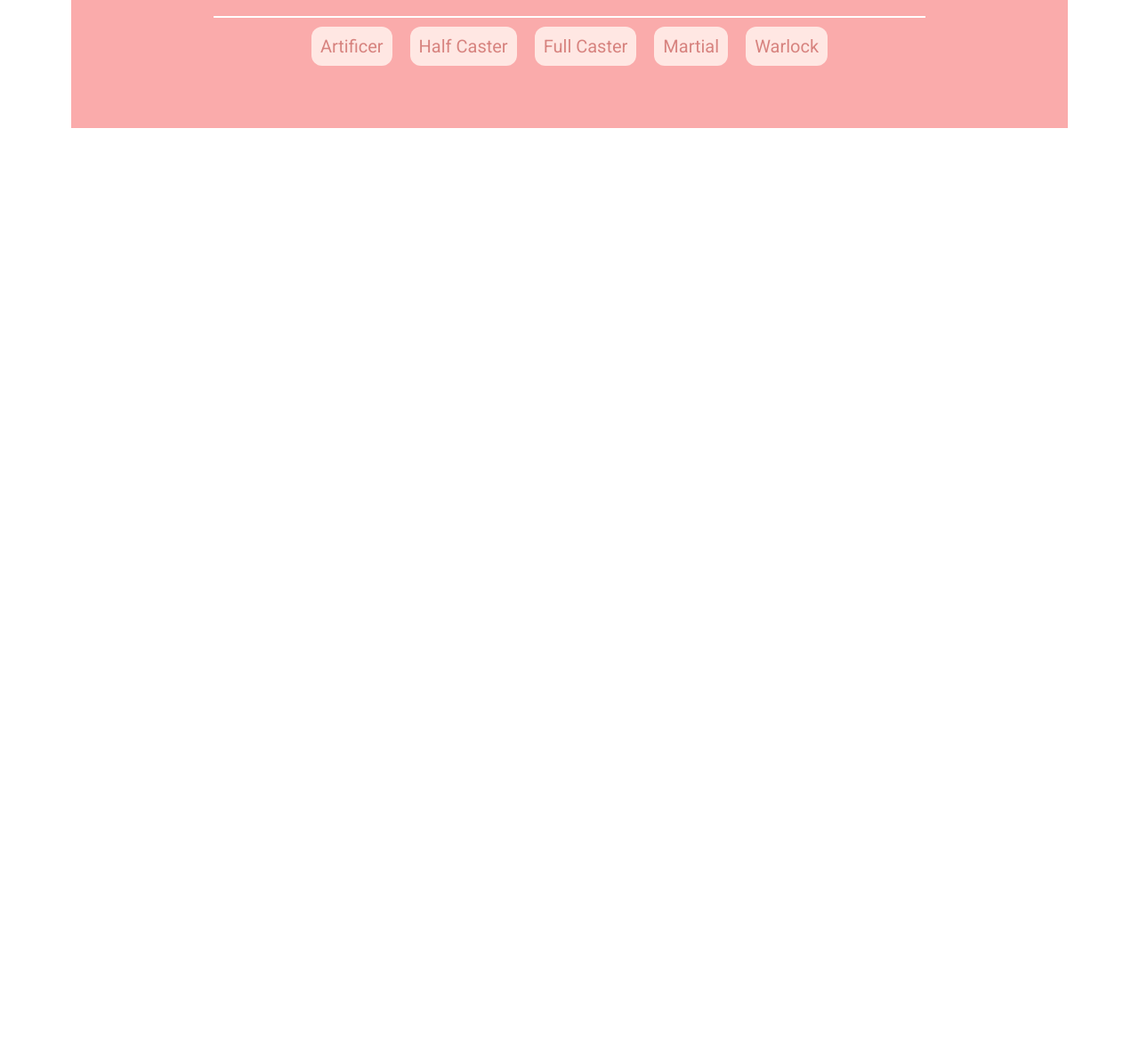
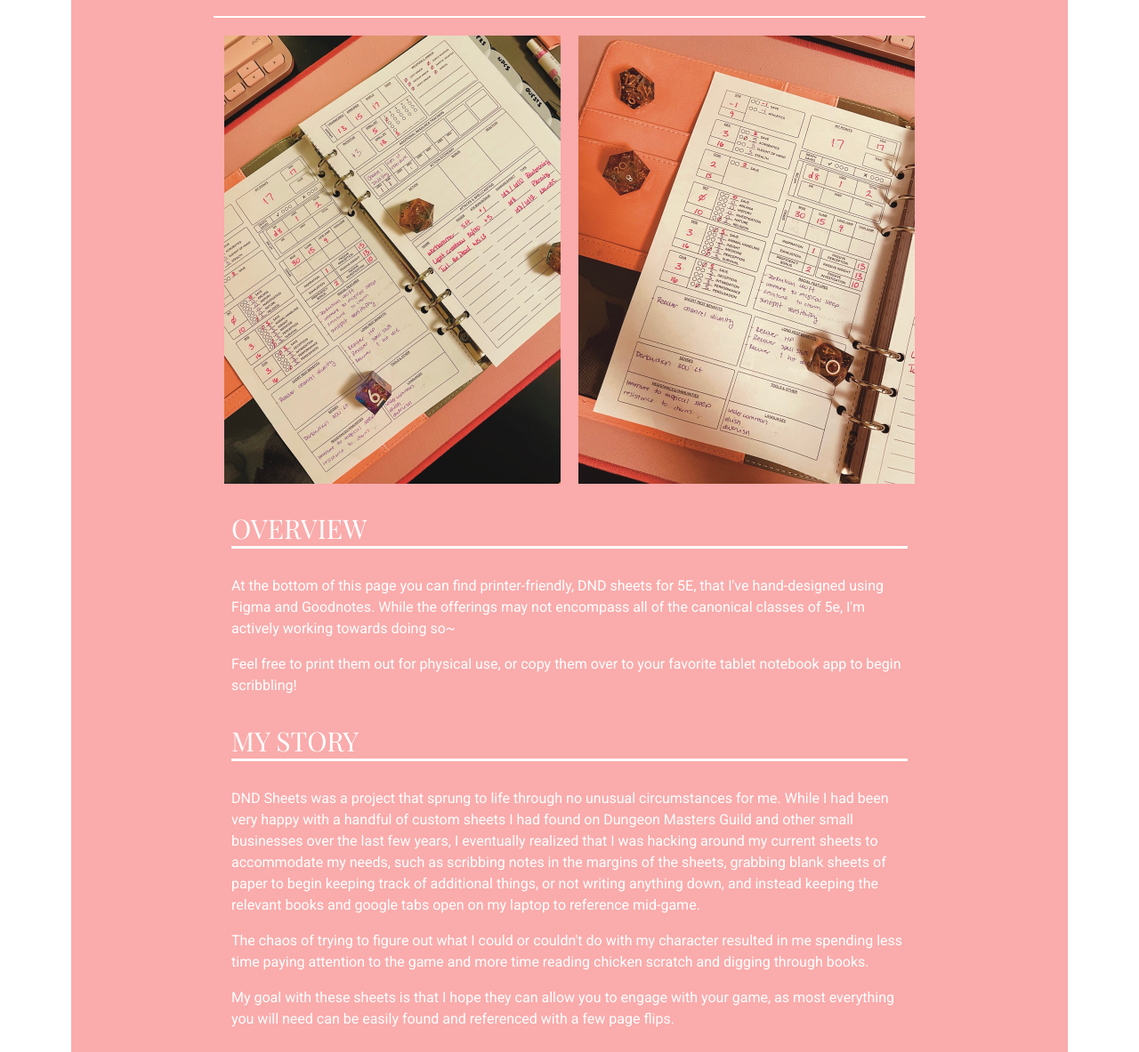
Before and after one commit to AmandaBoo/PersonalSite, a React app: page /dndsheets in a window 1280 px wide. Shown: the part 557-1740 px from the top of the page at 89% size. Before the commit the page ends 960 px from the top, so only its background shows below. Built offline with nearby package versions, Linux system fonts and the light colour scheme.

Commit message:
Close #14
- Adds blog entry for DND project w/ images
- Changes project card image to froggy questboard (not using gif as contents of sheets themselves aren't very eye catching)
- Places download links at bottom of page for DND project
- Removes different colored background for genshin cookbook project

```diff
--- a/src/Home/DNDProject.js
+++ b/src/Home/DNDProject.js
@@ -5,15 +5,88 @@ export const DNDProject = ({}) => {
     return (
         <div className={'fade-popup'}>
             <div className={'mid-text link-spacing project-header'}>DND SHEETS</div>
+            {createProjectImages()}
+            {createOverview()}
+            {createMyStory()}
+            {createDownloadLinks()}
+        </div>
+    );
+}
 
+function createProjectImages() {
+    return (
+        <div className={'flex-center'}>
+            <img
+                className={'dnd-sheet-img padding-top padding-right'}
+                src={'./images/fullStatSheet.jpg'}
+                alt={'dnd sheet stats'}
+            />
+            <img
+                className={'dnd-sheet-img padding-top'}
+                src={'./images/statSheet1.jpg'}
+                alt={'dnd sheet stats'}
+            />
+        </div>
+    );
+}
+
+function createOverview() {
+    return (
+        <div className={'body-text'}>
+            <p className={'project-text-header divider'}>OVERVIEW</p>
+            <p>
+                At the bottom of this page you can find printer-friendly, DND sheets for 5E, that I've
+                hand-designed using Figma and Goodnotes. While the offerings may not encompass all of the canonical
+                classes of 5e, I'm actively working towards doing so~
+            </p>
+            <p>
+                Feel free to print them out for physical use, or copy them over to
+                your favorite tablet notebook app to begin scribbling!
+            </p>
+        </div>
+    );
+}
+
+function createMyStory() {
+    return (
+      <div className={'body-text'}>
+          <p className={'project-text-header divider'}>MY STORY</p>
+          <p>
+              DND Sheets was a project that sprung to life through no unusual circumstances for me.
+              While I had been very happy with a handful of custom
+              sheets I had found on Dungeon Masters Guild and other small businesses over the last few years,
+              I eventually realized that I was hacking around my current sheets to accommodate my needs,
+              such as scribbing notes in the margins of the sheets, grabbing blank sheets of paper to begin keeping
+              track of additional things, or not writing anything down, and instead keeping the relevant books and
+              google tabs open on my laptop to reference mid-game.
+          </p>
+          <p>
+              The chaos of trying to figure out what I could or couldn't do with my character resulted in me spending less time
+              paying attention to the game and more time reading chicken scratch and digging through books.
+          </p>
+          <p>
+              My goal with these sheets is that I hope they can allow you to engage with your game, as most everything you will
+              need can be easily found and referenced with a few page flips.
+          </p>
+      </div>
+    );
+}
+
+function createDownloadLinks() {
+    return (
+        <>
             <div className={'padding-top'}>
-                {createDownloadLink('Artificer', 'Artificer.pdf')}
+                <p className={'project-text-header'}>Generic Sheets</p>
                 {createDownloadLink('Half Caster', 'HalfCaster.pdf')}
                 {createDownloadLink('Full Caster', 'FullCaster.pdf')}
                 {createDownloadLink('Martial', 'Martial.pdf')}
+            </div>
+            <div>
+                <p className={'project-text-header'}>Class Specific Sheets</p>
+                {createDownloadLink('Artificer', 'Artificer.pdf')}
                 {createDownloadLink('Warlock', 'Warlock.pdf')}
             </div>
-        </div>
+        </>
     );
 }
 
--- a/src/Home/GenshinCookbookProject.js
+++ b/src/Home/GenshinCookbookProject.js
@@ -4,7 +4,7 @@ import {GenshinCookbookReadmeComponent} from "./GenshinCookbookReadmeComponent";
 export const GenshinCookbookProject = ({}) => {
 
     return (
-        <div className={'content-container fade-popup'}>
+        <div className={'fade-popup'}>
             <div className={'mid-text link-spacing project-header'}>GENSHIN COOKBOOK</div>
             {createProjectGIFContainer()}
             {createLinkContainer()}
--- a/src/style/desktopStyles.scss
+++ b/src/style/desktopStyles.scss
@@ -316,6 +316,11 @@ body {
   max-height: 283px;
 }
 
+.dnd-sheet-img {
+  max-width: 378px;
+  max-height: 504px;
+}
+
 ::-webkit-scrollbar {
   width: 16px;
 }
```
Also changed, not shown: public/images/fullStatSheet.jpg (added), public/images/statSheet1.jpg (added), public/images/statSheet2.jpg (added).
